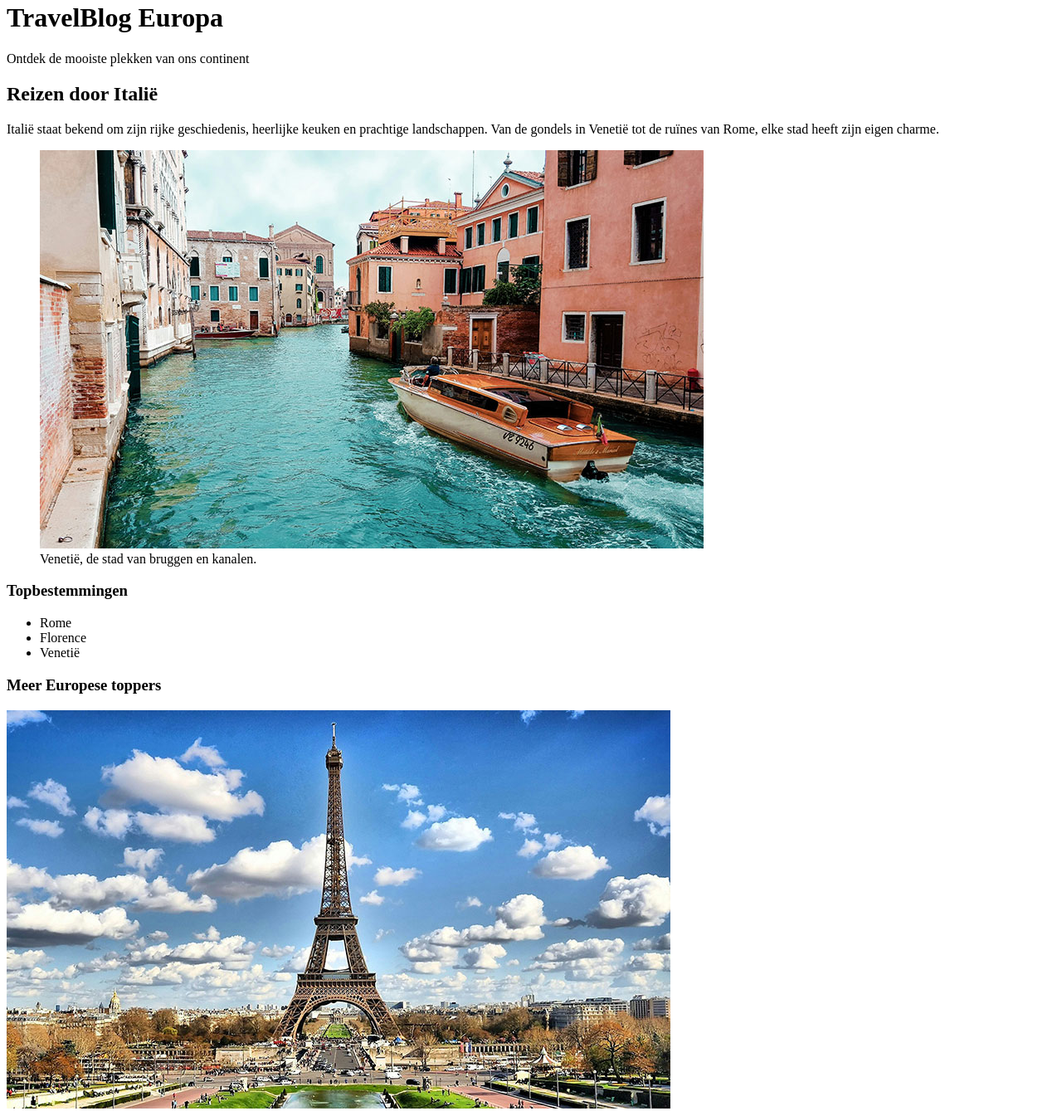
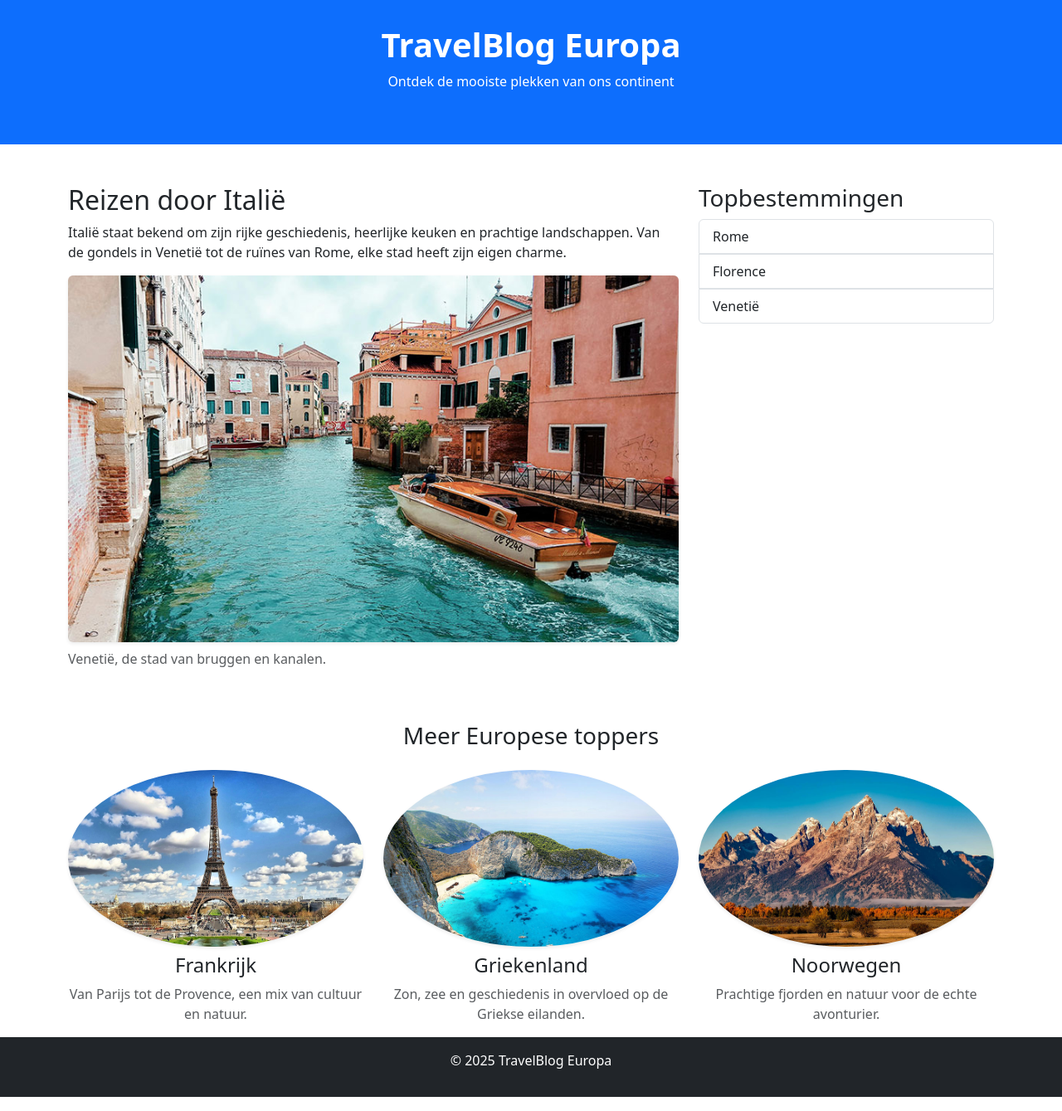
Before and after one commit to AdiKhanal/BWD2-AdityaKhanal-2526, a website: page 01.Bootstrap/TravelblogEurope/index.html in a window 1280 px wide. Shown: the part 18-1357 px from the top of the page at 83% size. Drawn offline with nearby package versions, Linux system fonts and the light colour scheme.

Commit message:
oef les 1 deel 2

```diff
--- a/01.Bootstrap/TravelblogEurope/index.html
+++ b/01.Bootstrap/TravelblogEurope/index.html
@@ -5,57 +5,58 @@
 	<meta charset="UTF-8">
 	<meta name="viewport" content="width=device-width, initial-scale=1.0">
 	<title>TravelBlog Europa</title>
+	<link rel="stylesheet" href="https://cdn.jsdelivr.net/npm/bootstrap@5.3.8/dist/css/bootstrap.min.css">
 </head>
 
 <body>
 
-	<header>
-		<h1>TravelBlog Europa</h1>
-		<p>Ontdek de mooiste plekken van ons continent</p>
+	<header class="bg-primary text-white text-center py-5 mb-4">
+		<h1 class="display-6 fw-bold">TravelBlog Europa</h1>
+		<p class="display-7">Ontdek de mooiste plekken van ons continent</p>
 	</header>
 
-	<main>
-		<section>
-			<article>
-				<h2>Reizen door Italië</h2>
+	<main class="container">
+		<section class="row mt-5">
+			<article class="col-md-8">
+				<h2 class="display-7">Reizen door Italië</h2>
 				<p>Italië staat bekend om zijn rijke geschiedenis, heerlijke keuken en prachtige landschappen. Van de
 					gondels in Venetië tot de ruïnes van Rome, elke stad heeft zijn eigen charme.</p>
 				<figure>
-					<img src="img/italy800.jpg" alt="Uitzicht over Venetië">
-					<figcaption>Venetië, de stad van bruggen en kanalen.</figcaption>
+					<img src="img/italy800.jpg" class="img-fluid rounded mb-2 shadow-sm" alt="Uitzicht over Venetië">
+					<figcaption class="text-muted">Venetië, de stad van bruggen en kanalen.</figcaption>
 				</figure>
 			</article>
-			<aside>
-				<h3>Topbestemmingen</h3>
-				<ul>
-					<li>Rome</li>
-					<li>Florence</li>
-					<li>Venetië</li>
+			<aside class="col-md-4">
+				<h3 class="display-7">Topbestemmingen</h3>
+				<ul class="list-group">
+					<li class="list-group-item border rounded-top">Rome</li>
+					<li class="list-group-item border">Florence</li>
+					<li class="list-group-item border rounded-bottom">Venetië</li>
 				</ul>
 			</aside>
 		</section>
 
-		<section>
-			<h3>Meer Europese toppers</h3>
-			<div>
-				<img src="img/france800.jpg" alt="Eiffeltoren in Parijs">
-				<h4>Frankrijk</h4>
-				<p>Van Parijs tot de Provence, een mix van cultuur en natuur.</p>
+		<section class="row mt-5">
+			<h3 class="display-7 mb-4 text-center">Meer Europese toppers</h3>
+			<div class="col-md-4 text-center">
+				<img src="img/france800.jpg" class="img-fluid rounded-circle mb-2 shadow-sm" alt="Eiffeltoren in Parijs">
+				<h4 class="display-7">Frankrijk</h4>
+				<p class="text-muted">Van Parijs tot de Provence, een mix van cultuur en natuur.</p>
 			</div>
-			<div>
-				<img src="img/greece800.jpg" alt="Santorini, Griekenland">
-				<h4>Griekenland</h4>
-				<p>Zon, zee en geschiedenis in overvloed op de Griekse eilanden.</p>
+			<div class="col-md-4 text-center">
+				<img src="img/greece800.jpg" class="img-fluid rounded-circle mb-2 shadow-sm" alt="Santorini, Griekenland">
+				<h4 class="display-7">Griekenland</h4>
+				<p class="text-muted">Zon, zee en geschiedenis in overvloed op de Griekse eilanden.</p>
 			</div>
-			<div>
-				<img src="img/norway800.jpg" alt="Fjorden in Noorwegen">
-				<h4>Noorwegen</h4>
-				<p>Prachtige fjorden en natuur voor de echte avonturier.</p>
+			<div class="col-md-4 text-center">
+				<img src="img/norway800.jpg" class="img-fluid rounded-circle mb-2 shadow-sm" alt="Fjorden in Noorwegen">
+				<h4 class="display-7">Noorwegen</h4>
+				<p class="text-muted">Prachtige fjorden en natuur voor de echte avonturier.</p>
 			</div>
 		</section>
 	</main>
 
-	<footer>
+	<footer class="bg-dark text-white text-center py-3">
 		<p>&copy; 2025 TravelBlog Europa</p>
 	</footer>
 
```
Also changed, not shown: 01.Bootstrap/HealthyLife/index.html (+19 -18 lines).
